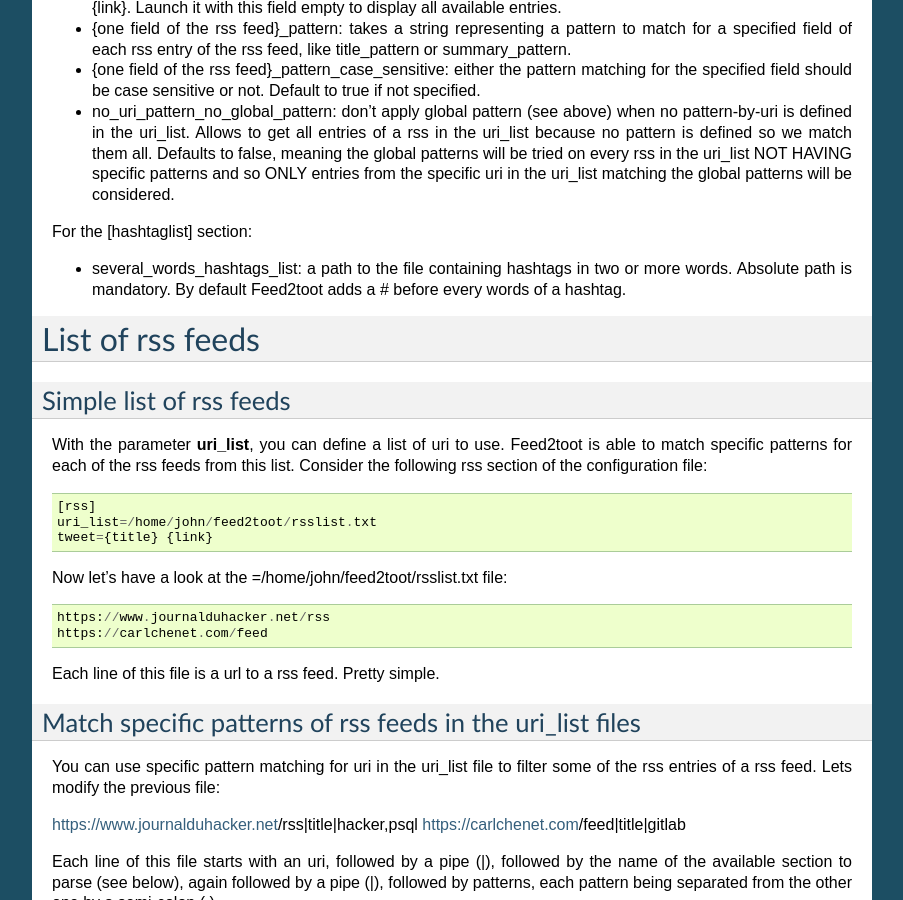
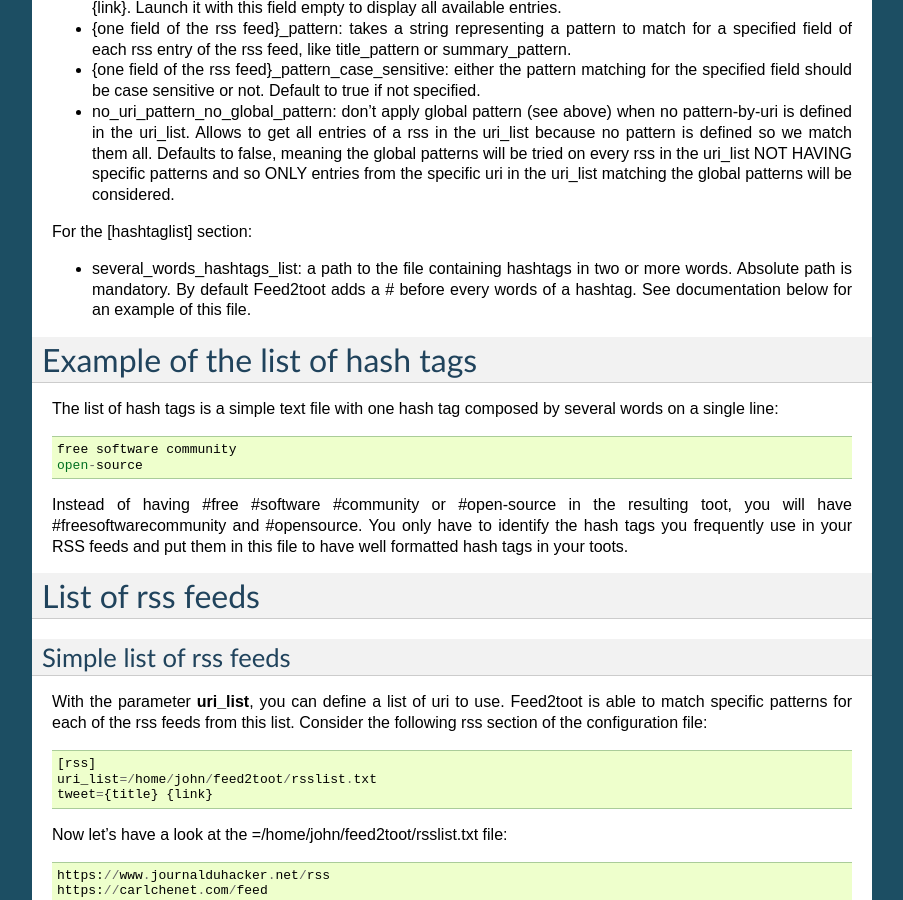
Before and after one commit to zobin8/feed2shark, a Sphinx documentation site: the page built from docs/source/configure.rst, in a window 1280 px wide and 900 px high, scrolled down 1131 px. Shown: the whole window, without its empty margins (198-1101 px from the left). Built offline with Sphinx 7.4.7, drawn with Linux system fonts in a browser that asks for light colours; some of the changed text lies outside the part shown.

Commit message:
option [hashtaglist] section. fixes #5

```diff
--- a/docs/source/configure.rst
+++ b/docs/source/configure.rst
@@ -64,7 +64,16 @@
 
 For the [hashtaglist] section:
 
-- several_words_hashtags_list: a path to the file containing hashtags in two or more words. Absolute path is mandatory. By default Feed2toot adds a # before every words of a hashtag.
+- several_words_hashtags_list: a path to the file containing hashtags in two or more words. Absolute path is mandatory. By default Feed2toot adds a # before every words of a hashtag. See documentation below for an example of this file.
+
+Example of the list of hash tags
+================================
+The list of hash tags is a simple text file with one hash tag composed by several words on a single line::
+
+    free software community
+    open-source
+
+Instead of having #free #software #community or #open-source in the resulting toot, you will have #freesoftwarecommunity and #opensource. You only have to identify the hash tags you frequently use in your RSS feeds and put them in this file to have well formatted hash tags in your toots.
 
 List of rss feeds
 =================
```
Also changed, not shown: 2 other files.
